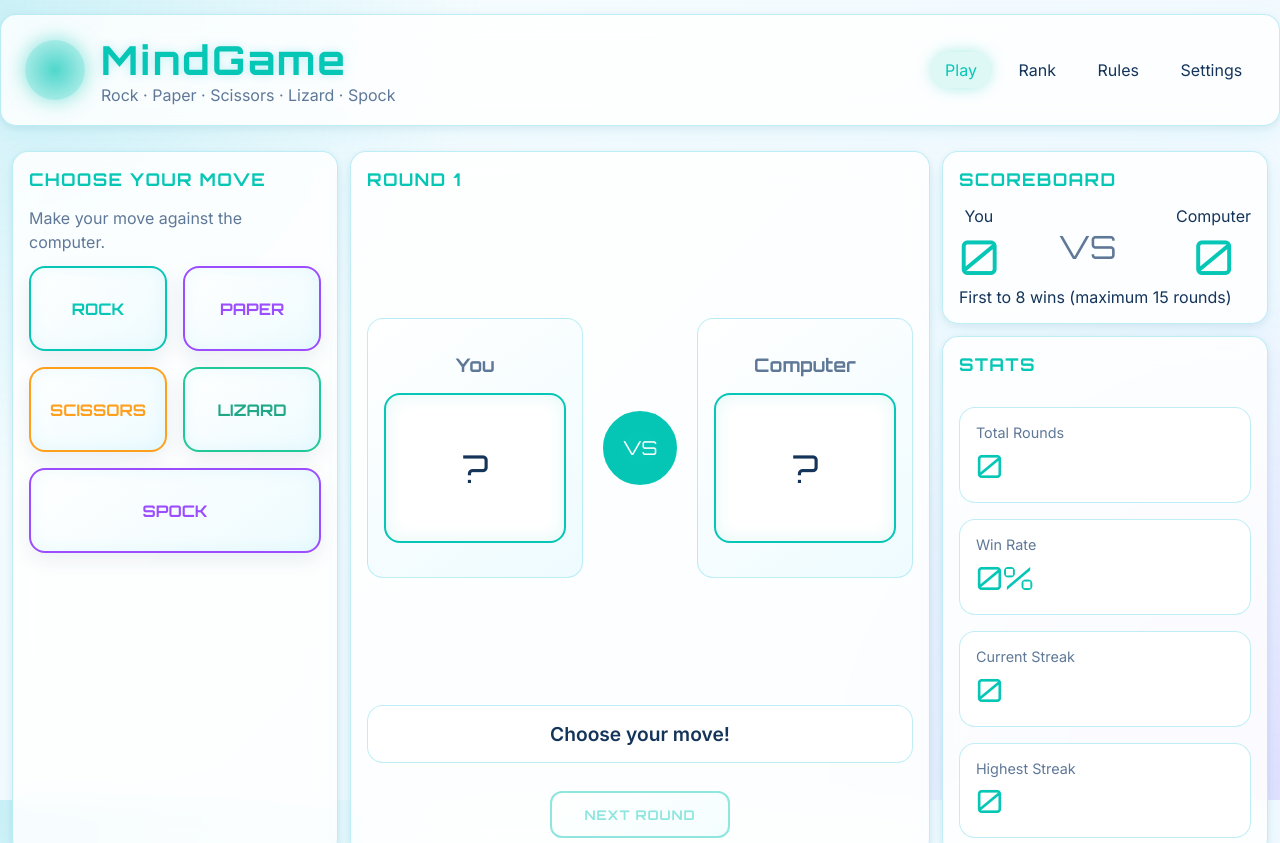
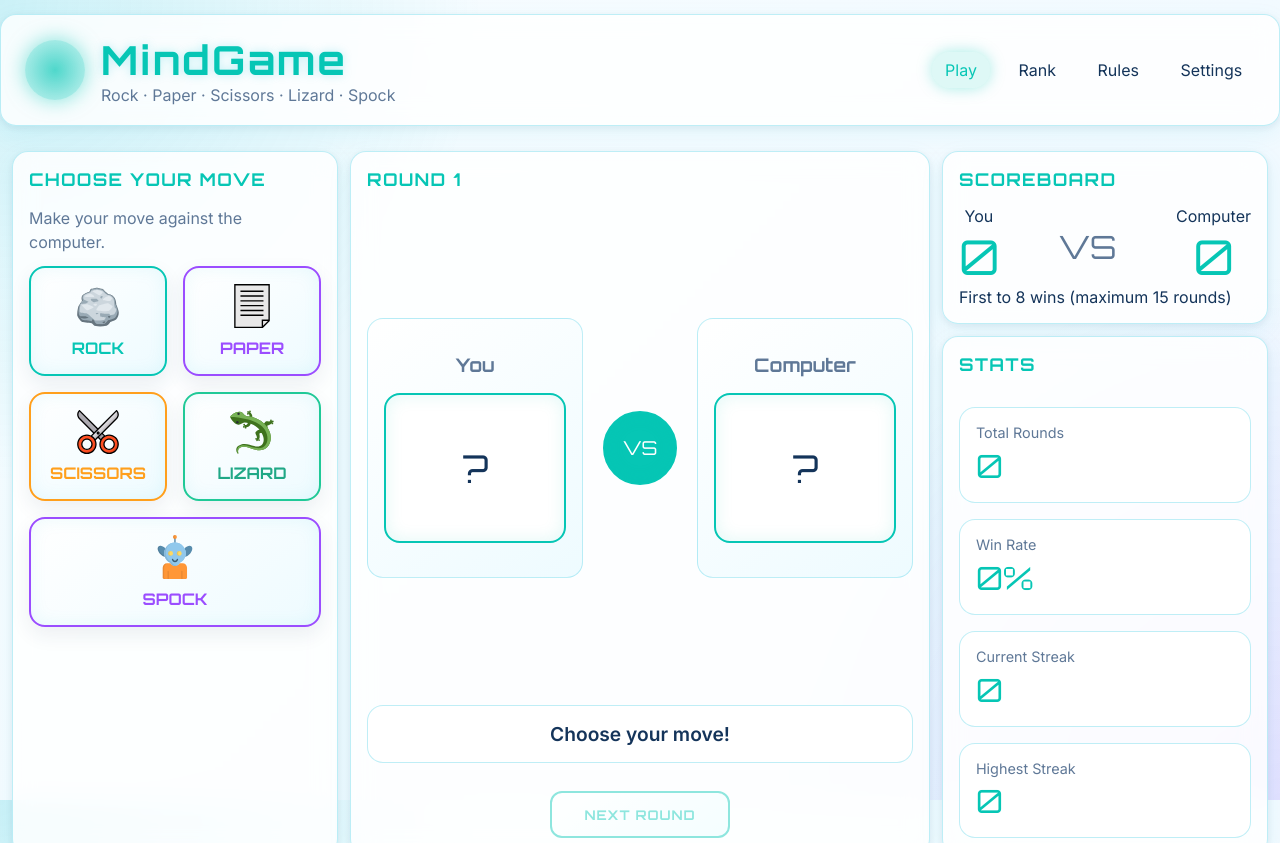
Before and after one commit to k2m13/milestone-project-2, a website: page index.html in a window 1280 px wide. Shown: the top 843 px of the page. Drawn offline with Linux system fonts and the light colour scheme.

Commit message:
Add SVG icons to move buttons

```diff
--- a/assets/css/style.css
+++ b/assets/css/style.css
@@ -222,6 +222,10 @@ body {
         0 8px 20px rgba(20, 52, 90, 0.08);
 
     transition: all 0.25s ease;
+
+    display: grid;
+    place-items: center;
+    gap: 0.6rem;
 }
 
 .move-card:not(:disabled):hover {
@@ -266,6 +270,12 @@ body {
 .move-card--lizard {
     border-color: #20c997;
     color: #20a886;
+}
+
+.move-icon {
+    width: 44px;
+    height: 44px;
+    object-fit: contain;
 }
 
 /* Battle Area */
--- a/index.html
+++ b/index.html
@@ -71,11 +71,26 @@
                 <p class="panel-subtitle">Make your move against the computer.</p>
 
                 <div class="move-grid">
-                    <button class="move-card move-card--rock" data-choice="rock">Rock</button>
-                    <button class="move-card move-card--paper" data-choice="paper">Paper</button>
-                    <button class="move-card move-card--scissors" data-choice="scissors">Scissors</button>
-                    <button class="move-card move-card--lizard" data-choice="lizard">Lizard</button>
-                    <button class="move-card move-card--spock" data-choice="spock">Spock</button>
+                    <button class="move-card move-card--rock" data-choice="rock">
+                        <img src="assets/images/icons/rock.svg" alt="" class="move-icon">
+                        <span>Rock</span>
+                    </button>
+                    <button class="move-card move-card--paper" data-choice="paper">
+                        <img src="assets/images/icons/paper.svg" alt="" class="move-icon">
+                        <span>Paper</span>
+                    </button>
+                    <button class="move-card move-card--scissors" data-choice="scissors">
+                        <img src="assets/images/icons/scissors.svg" alt="" class="move-icon">
+                        <span>Scissors</span>
+                    </button>
+                    <button class="move-card move-card--lizard" data-choice="lizard">
+                        <img src="assets/images/icons/lizard.svg" alt="" class="move-icon">
+                        <span>Lizard</span>
+                    </button>
+                    <button class="move-card move-card--spock" data-choice="spock">
+                        <img src="assets/images/icons/spock.svg" alt="" class="move-icon">
+                        <span>Spock</span>
+                    </button>
                 </div>
             </section>
 
```
Also changed, not shown: README.md, assets/images/icons/lizard.svg (added), assets/images/icons/paper.svg (added), assets/images/icons/rock.svg (added), assets/images/icons/scissors.svg (added), assets/images/icons/spock.svg (added).
